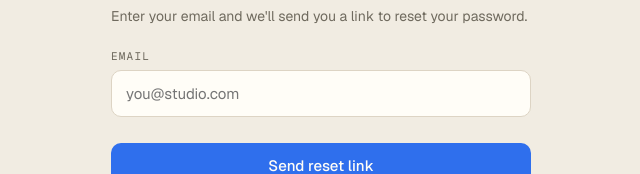
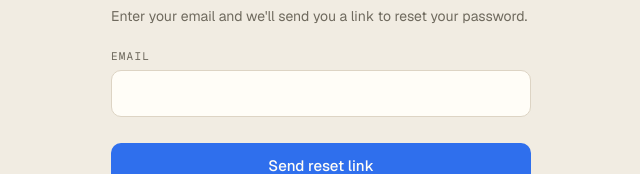
Before and after one commit to kelvin-nguyen5902/doodle-docs, a React (Vite) app in the folder frontend/: page /auth in a window 1280 px wide. Both pictures are taken after a click on the button "Forgot password?". Shown: the part 296-470 px from the top of the page, without its empty margins (319-959 px from the left). Built offline with nearby package versions, Linux system fonts and the light colour scheme; no server answers; what @tiptap/y-tiptap would draw is missing.

Commit message:
improved ui

```diff
--- a/frontend/src/routes/AuthPage.tsx
+++ b/frontend/src/routes/AuthPage.tsx
@@ -164,7 +164,7 @@ export default function AuthPage() {
                   </div>
                   <label style={{ display: "flex", flexDirection: "column", gap: 7 }}>
                     <span style={labelStyle}>Email</span>
-                    <input style={inputStyle} value={email} onChange={(e) => setEmail(e.target.value)} placeholder="you@studio.com" />
+                    <input style={inputStyle} value={email} onChange={(e) => setEmail(e.target.value)} />
                   </label>
                   {error && (
                     <div
```
